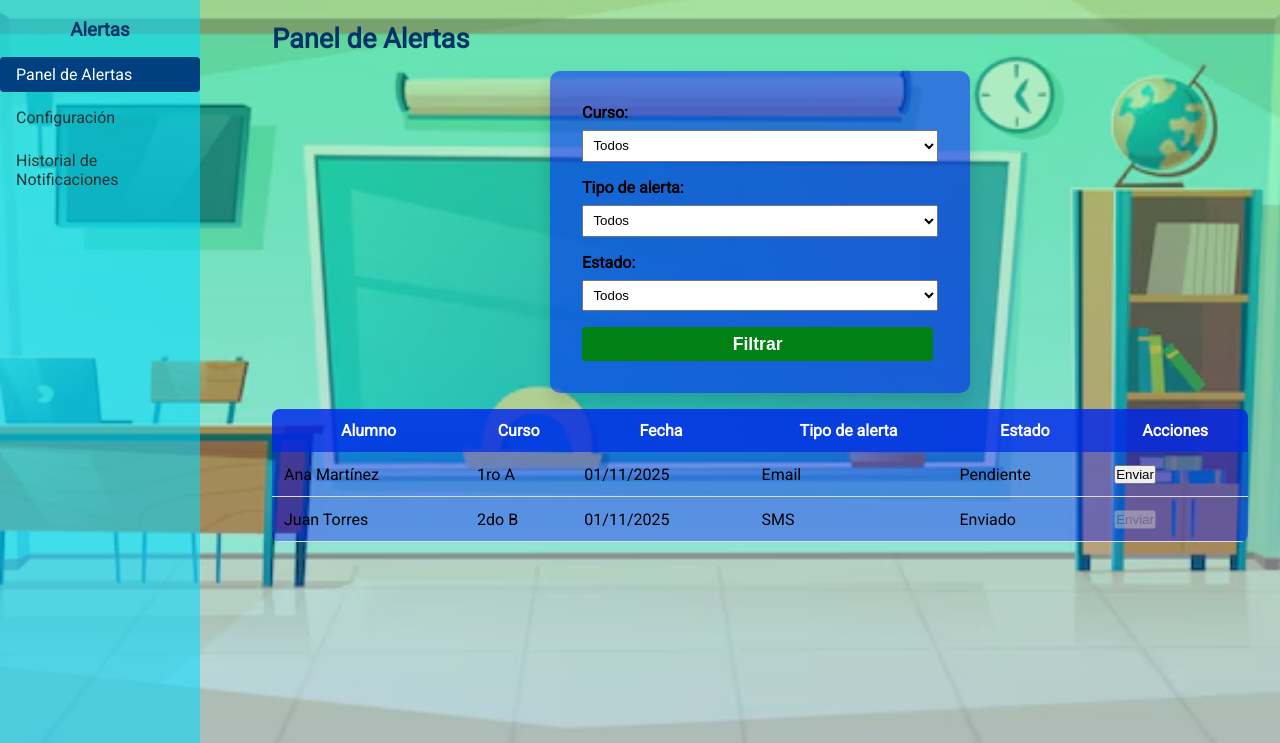
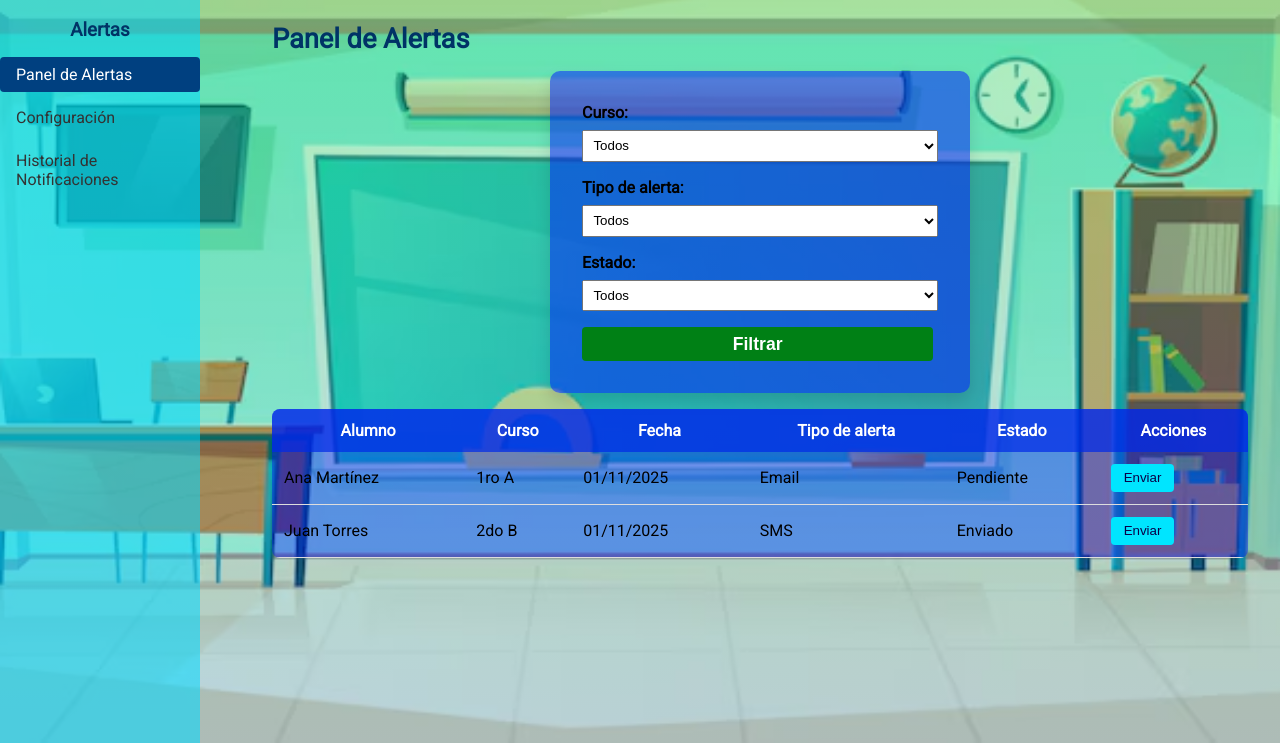
Before and after one commit to AnibalC32031/saea, a plain HTML site: page alertas.html in a window 1280 px wide. Shown: the part 57-800 px from the top of the page. Drawn offline with Linux system fonts and the light colour scheme.

```diff
--- a/alertas.html
+++ b/alertas.html
@@ -52,10 +52,11 @@
     }
 
     .form-group { margin-bottom: 1rem; }
-    .btn-primary, .btn-edit, .btn-delete { cursor: pointer; padding: 0.4rem 0.8rem; margin-right: 0.3rem; }
+    .btn-primary, .btn-edit, .btn-delete, .btn-send { cursor: pointer; padding: 0.4rem 0.8rem; margin-right: 0.3rem; }
     .btn-primary { background: #008015; color: white; border: none; border-radius: 4px; }
     .btn-edit { background: #00cc1f; color: white; border: none; border-radius: 4px; }
     .btn-delete { background: #cc0000; color: white; border: none; border-radius: 4px; }
+    .btn-send { background: #00e5ff; color: rgb(9, 1, 72); border: none; border-radius: 4px; }
 
     fieldset { margin-bottom: 1rem; }
     .error-message { color: red; font-size: 0.9rem; }
```
